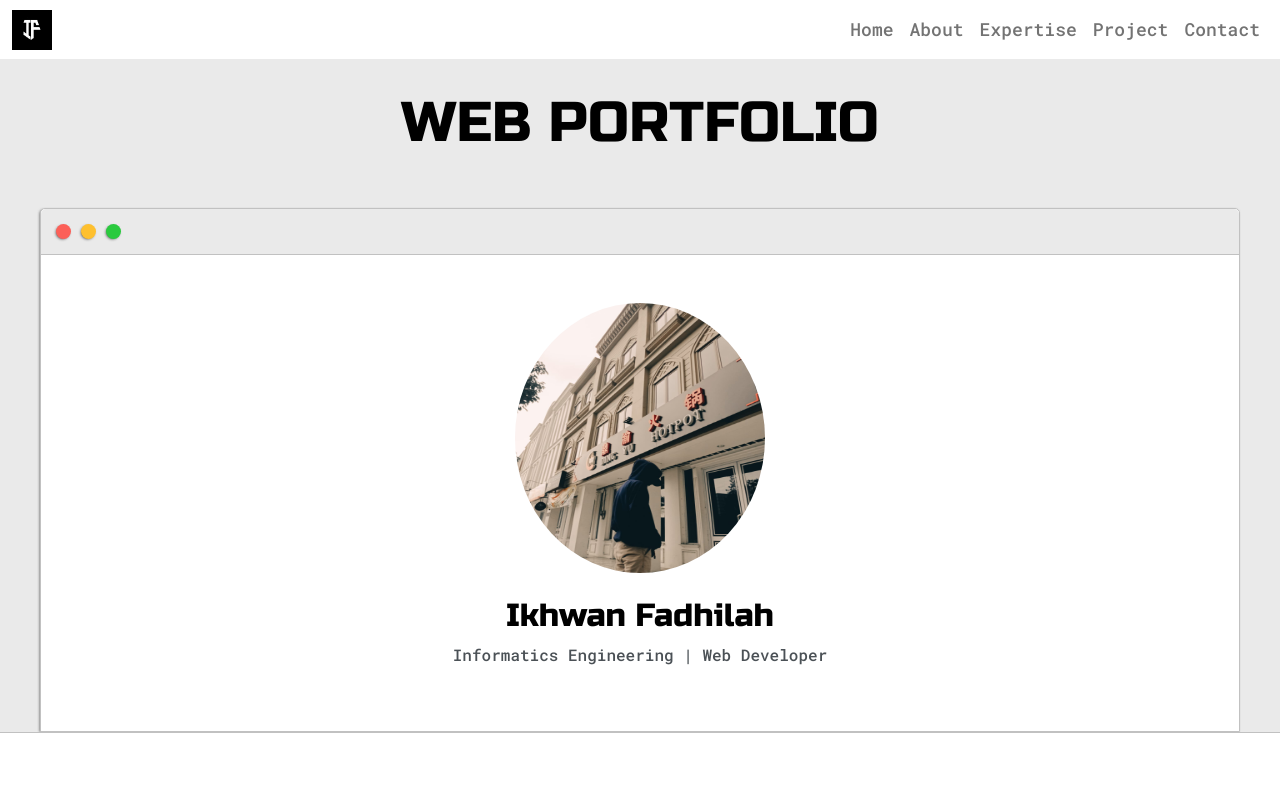
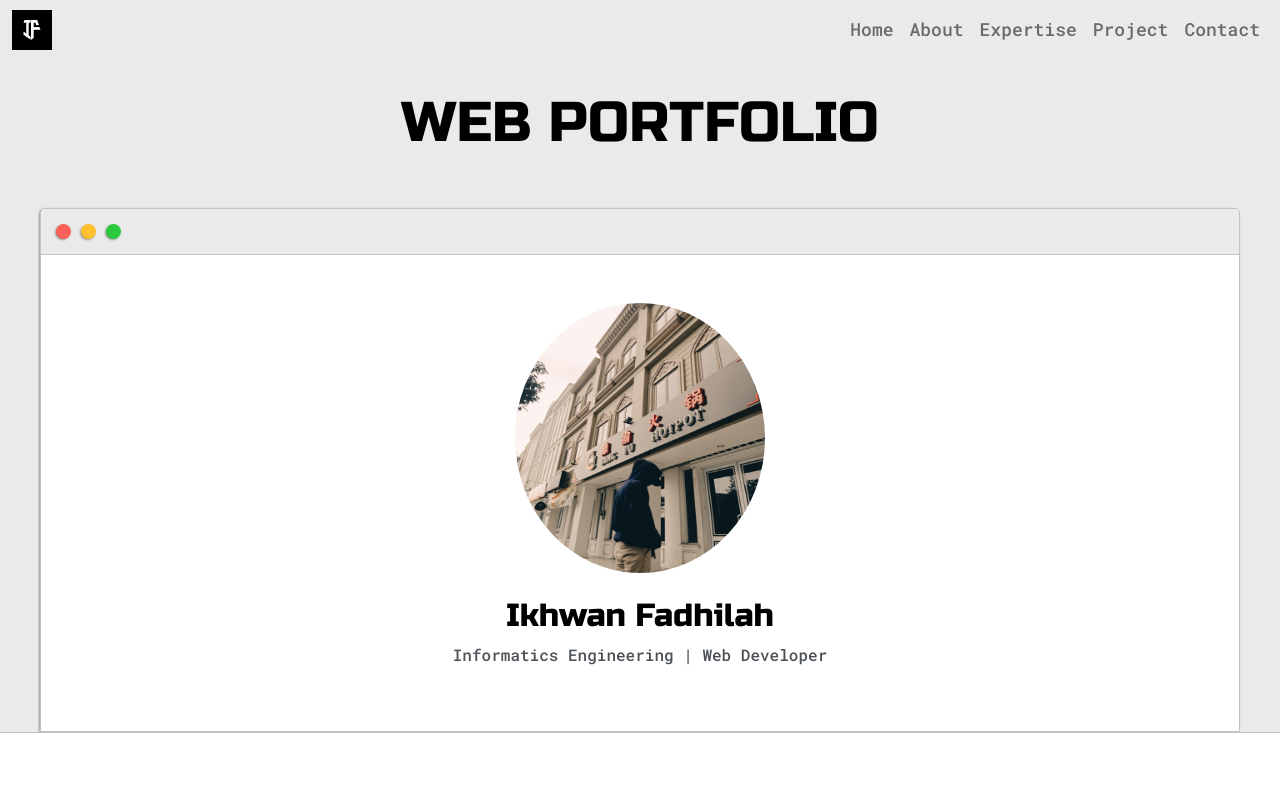
Before and after one commit to ikhwanfadhilah19/oldwebport, a plain HTML site: page index.html in a window 1280 px wide. Shown: the top 790 px of the page. Drawn offline with nearby package versions, Linux system fonts and the light colour scheme.

Commit message:
Update index.html

```diff
--- a/index.html
+++ b/index.html
@@ -30,7 +30,7 @@
 
 <body>
 	<!-- Navbar -->
-	<nav class="navbar navbar-expand-lg navbar-light fixed-top bg-white">
+	<nav class="navbar navbar-expand-lg navbar-light fixed-top bg-transparent">
 		<div class="container-fluid">
 		<img src="Assets/Gambar/logo.jpg" alt="logo" title="logo" width="40px" height="40px">
 		  <button class="navbar-toggler" type="button" data-bs-toggle="collapse" data-bs-target="#navbarNav" aria-controls="navbarNav" aria-expanded="false" aria-label="Toggle navigation">
```
